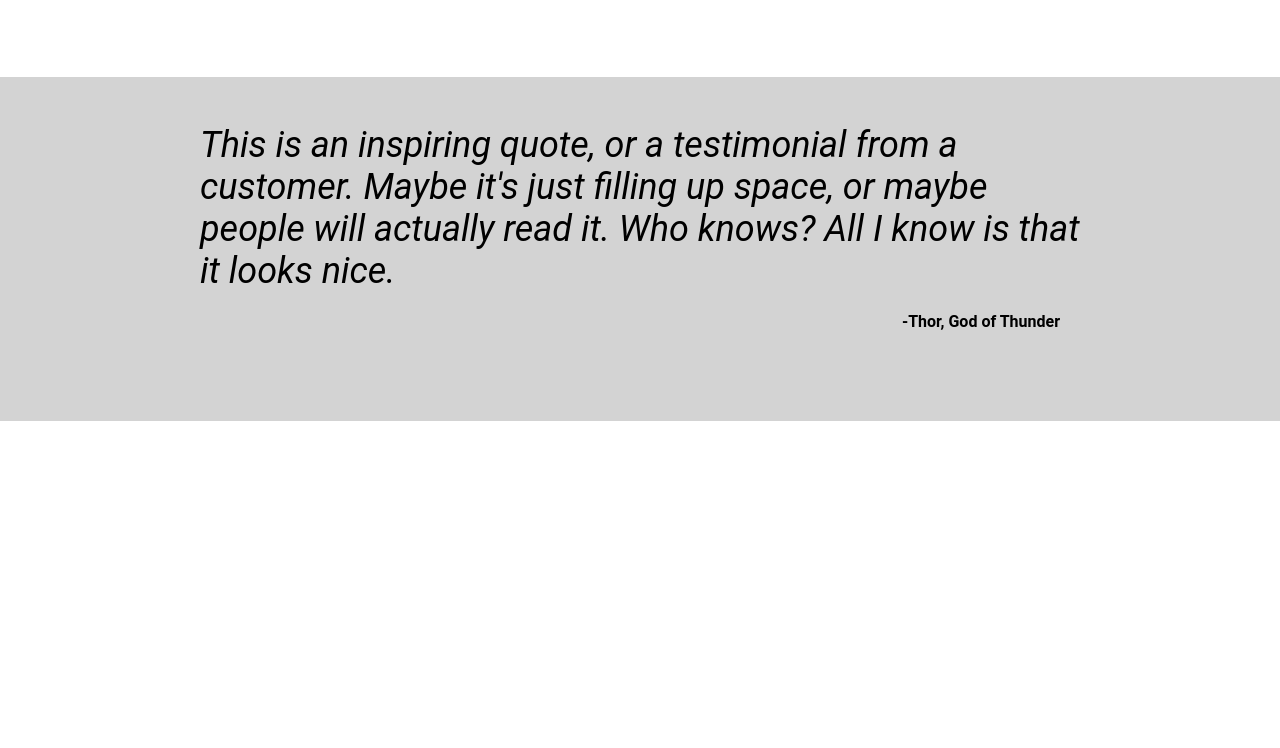
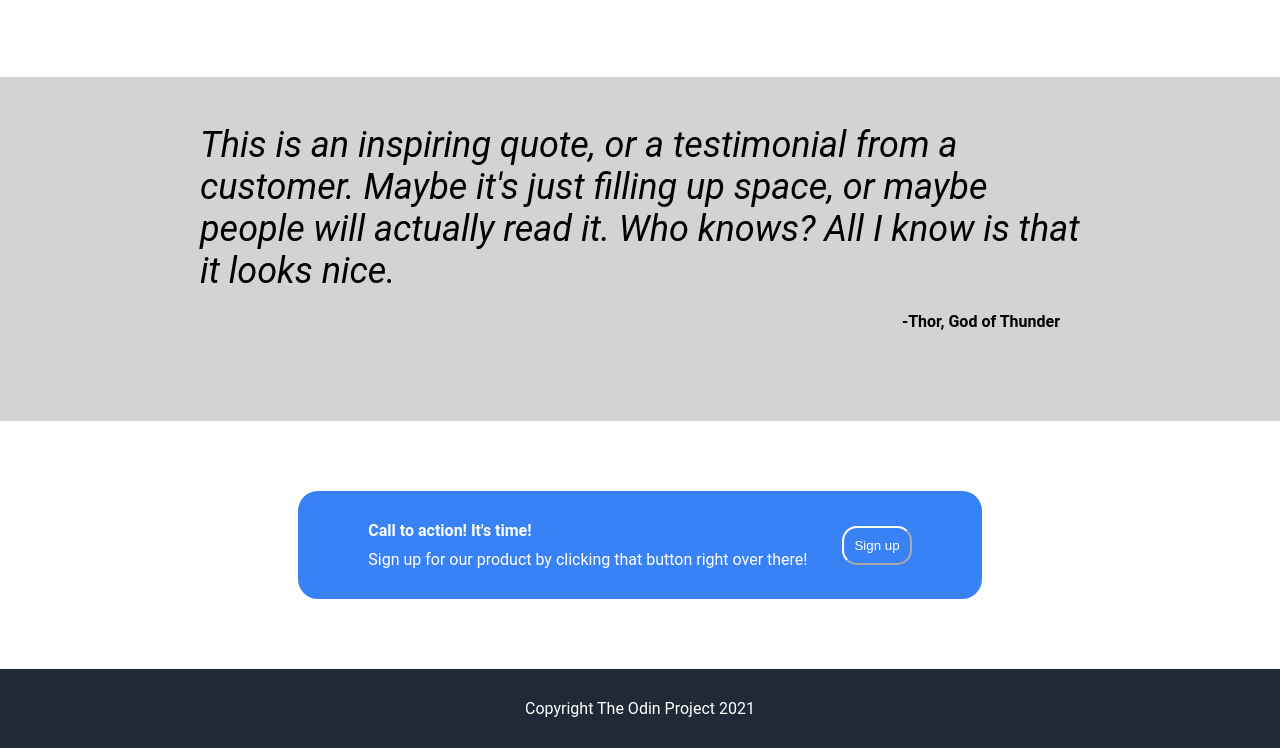
Before and after one commit to MarkBrady12/Website-Template, a plain HTML site: page index.html in a window 1280 px wide. Shown: the part 835-1583 px from the top of the page. Before the commit the page ends 1256 px from the top, so only its background shows below. Drawn offline with Linux system fonts and the light colour scheme.

Commit message:
Added needed changes

```diff
--- a/index.html
+++ b/index.html
@@ -62,10 +62,19 @@
         </div>
 
         <div class="signUp-region">
-            <div class="modalContainer"></div>
-                <div class="modal">
-                    <div
-                </div>
+            <div class="modalContainer">
+                    <div class="modalLeft">
+                        <div class="modalTitle">Call to action! It's time!</div>
+                        <div class="modalSubtext">Sign up for our product by clicking that button right over there!</div>
+                    </div>
+                    <div class="modalRight">
+                        <button class="sgup">Sign up</button>
+                    </div>
+            </div>
+        </div>
+
+        <div class="footer">
+            <div class="copyright">Copyright The Odin Project 2021</div>
         </div>
     </div>
 </body>
--- a/style.css
+++ b/style.css
@@ -137,3 +137,53 @@ button {
     font-weight: 700;
     padding: 20px;
 }
+
+.signUp-region {
+    display: flex;
+    justify-content: center;
+    align-items: center;
+    padding: 70px 200px 70px 200px;
+}
+
+.modalContainer {
+    background-color: #3882F6;
+    border-radius: 20px;
+    color: white;
+    display: flex;
+    flex-direction: row;
+    flex-wrap: nowrap;
+    gap: 35px;
+    padding: 30px 70px 30px 70px;
+}
+
+.modalLeft {
+    display: flex;
+    flex-direction: column;
+    gap: 10px;
+}
+
+.modalTitle {
+    font-weight: 600;
+}
+
+.modalRight {
+    display: flex;
+    justify-content: center;
+    align-items: center;
+    flex-flow: row nowrap;
+}
+
+.sgup {
+    text-align: start;
+    border-color: white;
+    color: white;
+}
+
+.footer {
+    background-color: #1f2937;
+    display: flex;
+    justify-content: center;
+    align-items: center;
+    color: white;
+    padding: 30px 100px 30px 100px;
+}
```
